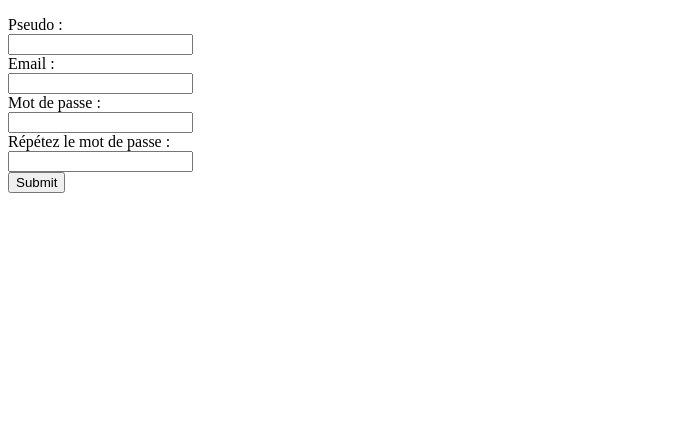
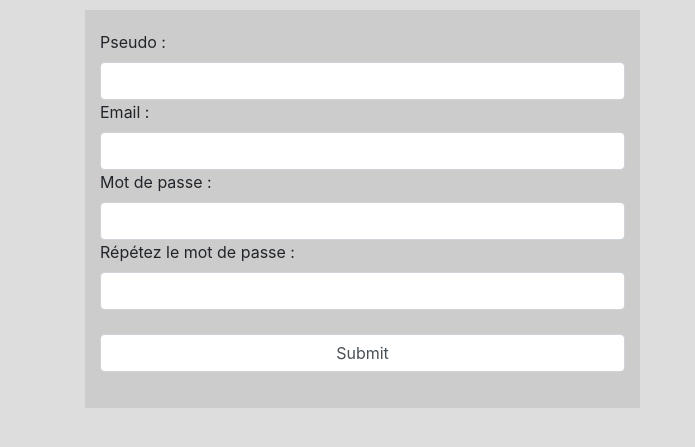
Before and after one commit to Sulff57/TestBlog, a PHP site: page /inscription.php in a window 1280 px wide. Shown: the top 447 px of the page, without its empty margins (0-695 px from the left). Run offline with PHP 8.4, Linux system fonts and the light colour scheme.

Commit message:
1) Creation fichier html_parts/charger_CDN_bootstrap.html 2) chargement bootstrap sur index.php / inscription.php 3) amélioration du formulaire inscription.php grâce a ce dernier

```diff
--- /dev/null
+++ b/html_parts/charger_CDN_bootstrap.html
@@ -0,0 +1,3 @@
+<script src="https://code.jquery.com/jquery-3.3.1.slim.min.js" integrity="sha384-q8i/X+965DzO0rT7abK41JStQIAqVgRVzpbzo5smXKp4YfRvH+8abtTE1Pi6jizo" crossorigin="anonymous"></script>
+<script src="https://cdnjs.cloudflare.com/ajax/libs/popper.js/1.14.7/umd/popper.min.js" integrity="sha384-UO2eT0CpHqdSJQ6hJty5KVphtPhzWj9WO1clHTMGa3JDZwrnQq4sF86dIHNDz0W1" crossorigin="anonymous"></script>
+<script src="https://stackpath.bootstrapcdn.com/bootstrap/4.3.1/js/bootstrap.min.js" integrity="sha384-JjSmVgyd0p3pXB1rRibZUAYoIIy6OrQ6VrjIEaFf/nJGzIxFDsf4x0xIM+B07jRM" crossorigin="anonymous"></script>
--- a/inscription.php
+++ b/inscription.php
@@ -5,19 +5,30 @@
     <meta charset="utf-8">
     <meta name="robots" content="noindex" />
     <link rel="stylesheet" href="style.css">
+    <link rel="stylesheet" href="https://maxcdn.bootstrapcdn.com/bootstrap/4.0.0/css/bootstrap.min.css" integrity="sha384-Gn5384xqQ1aoWXA+058RXPxPg6fy4IWvTNh0E263XmFcJlSAwiGgFAW/dAiS6JXm" crossorigin="anonymous">
     <title>Page d'inscription</title>
 </head>
 
-<form action="inscription_post.php" method="post">
-  <p>
-    <label for="pseudo">Pseudo :</label><br/>
-    <input type="text" name="pseudo" id="pseudo" /><br/>
-    <label for="mail">Email :</label><br/>
-    <input type="text" name="mail" id="mail" /><br/>
-    <label for="password">Mot de passe :</label><br/>
-    <input type="password" name="password" id="password" /><br/>
-    <label for="password_check">Répétez le mot de passe :</label><br/>
-    <input type="password" name="password_check" id="password_check" /><br/>
-    <input type="submit"/>
-  </p>
-</form>
+<body>
+  <div class="container">
+    <section>
+      <class="row">
+        <form action="inscription_post.php" method="post" class="form-mise-en-page col-lg-6 form-horizontal">
+          <p>
+            <label for="pseudo">Pseudo :</label>
+            <input type="text" name="pseudo" id="pseudo" class="form-control"/>
+            <label for="mail">Email :</label>
+            <input type="text" name="mail" id="mail" class="form-control"/>
+            <label for="password">Mot de passe :</label>
+            <input type="password" name="password" id="password" class="form-control"/>
+            <label for="password_check">Répétez le mot de passe :</label>
+            <input type="password" name="password_check" id="password_check" class="form-control"/>
+            <br/>
+            <input type="submit" class="form-control"/>
+          </p>
+        </form>
+      </class>
+    </section>
+  </div>
+  <?php require('html_parts/charger_CDN_bootstrap.html'); ?>
+</body>
--- a/style.css
+++ b/style.css
@@ -2,6 +2,13 @@ h1, h3
 {
   text-align:center;
 }
+
+body {
+  padding-top: 10px;
+  background-color: #DDD !important;
+}
+
+
 
 #lien_git_blog a
 {
@@ -36,11 +43,7 @@ h1, h3
   margin-bottom: 0px;
 }
 
-header{
-  background-color: black;
-  color: white;
-  margin: auto;
-}
+
 
 #menu_principal{
   width: 70%;
@@ -82,3 +85,9 @@ header{
   text-decoration: none;
   color: blue;
 }
+
+.form-mise-en-page
+{
+  background-color:#CCC;
+  padding: 20px;
+}
```
Also changed, not shown: index.php (+10 -2 lines).
